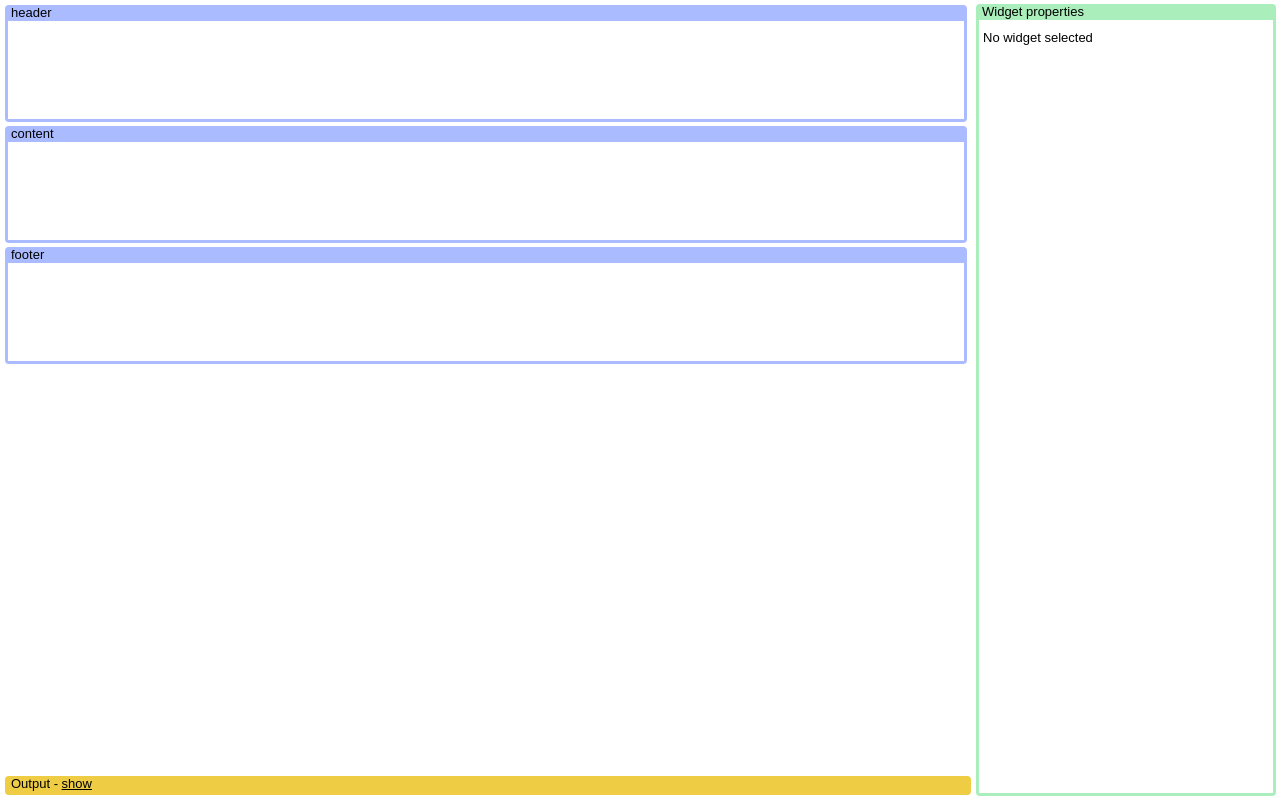
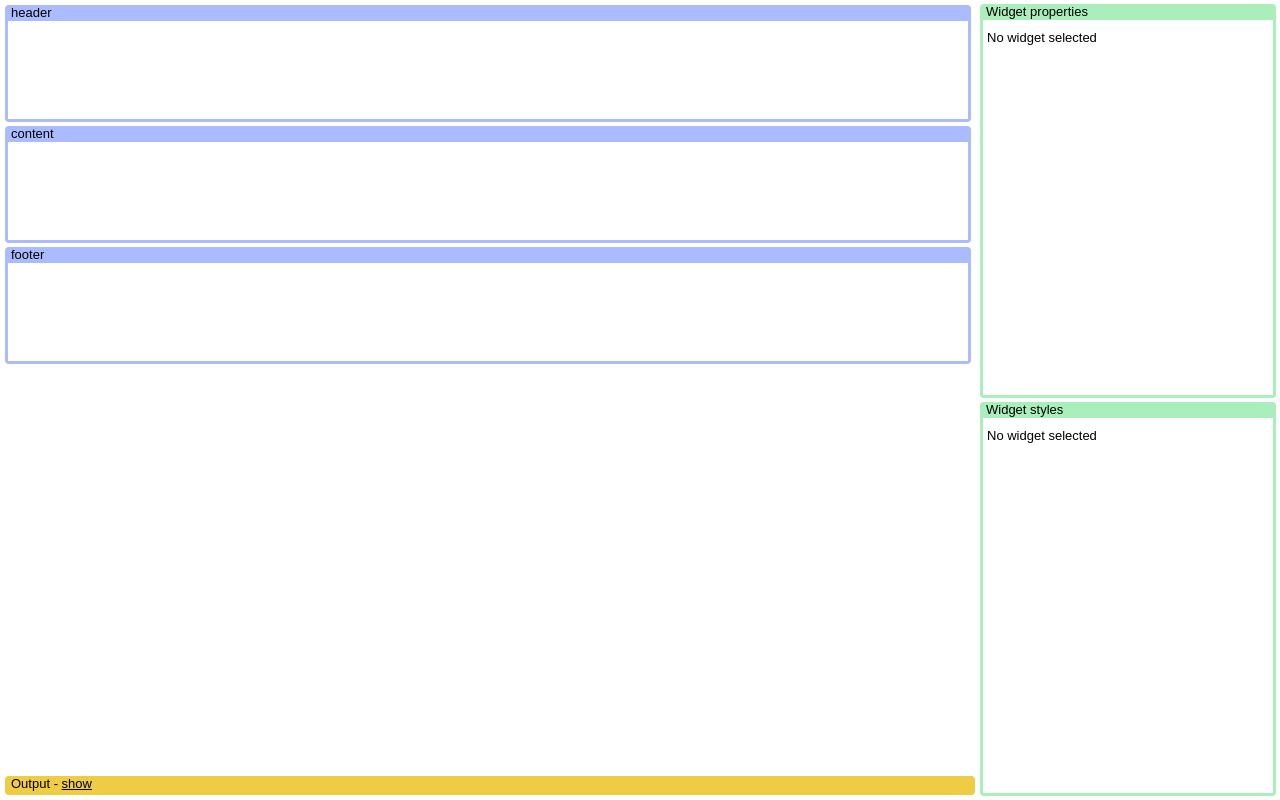
Before and after one commit to trik/reportbuild, an Angular app: page / in a window 1280 px wide. Built offline with nearby package versions, Linux system fonts and the light colour scheme.

Commit message:
widget styles bar added

```diff
--- a/src/app/properties-bar/properties-bar.component.html
+++ b/src/app/properties-bar/properties-bar.component.html
@@ -1,5 +1,13 @@
-<span class="widget-title">Widget properties</span>
+<div class="widget">
+  <span class="widget-title">Widget properties</span>
 
-<div *ngIf="!widget">No widget selected</div>
+  <div class="bar-content" *ngIf="!widget">No widget selected</div>
+  <div class="bar-content" *ngIf="widget">something selected</div>
+</div>
 
-<div *ngIf="widget">something selected</div>
+<div class="widget">
+  <span class="widget-title">Widget styles</span>
+
+  <div class="bar-content" *ngIf="!widget">No widget selected</div>
+  <div class="bar-content" *ngIf="widget">something selected</div>
+</div>
--- a/src/app/properties-bar/properties-bar.component.scss
+++ b/src/app/properties-bar/properties-bar.component.scss
@@ -1,17 +1,24 @@
 app-properties-bar {
-    display: block;
+    display: grid;
+    grid-template-rows: 1fr 1fr;
+    grid-gap: 4px;
     position: fixed;
-    width: 300px !important;
-    height: calc(100% - 8px);
+    width: 300px;
+    height: 100%;
     top: 4px;
     right: 4px;
+    padding-left: 4px;
+    padding-bottom: 8px;
+}
+
+app-properties-bar .widget {
     border-color: #aeb !important;
 }
 
-app-properties-bar > .widget-title {
+app-properties-bar .widget-title {
     background-color: #aeb !important;
 }
 
-app-properties-bar > div {
+.bar-content {
     padding: 10px 4px;
 }
--- a/src/app/report-builder/report-builder.component.scss
+++ b/src/app/report-builder/report-builder.component.scss
@@ -4,7 +4,7 @@ app-report-builder {
 	flex-direction: column;
 	width: 100%;
 	height: 100%;
-	padding-right: 304px; // space for properties bar
+	padding-right: 300px; // space for properties bar
 
 	font-family: Arial, sans-serif;
 	font-size: 13px;
@@ -13,7 +13,6 @@ app-report-builder {
 .editor {
 	width: 100%;
 	height: 100%;
-	margin-right: 4px;
 	padding-right: 4px;
 	margin-bottom: 4px;
 	overflow-y: scroll;
@@ -24,7 +23,6 @@ app-report-builder {
 }
 
 .widget,
-app-properties-bar,
 app-layout,
 app-column {
 	display: flex;
```
